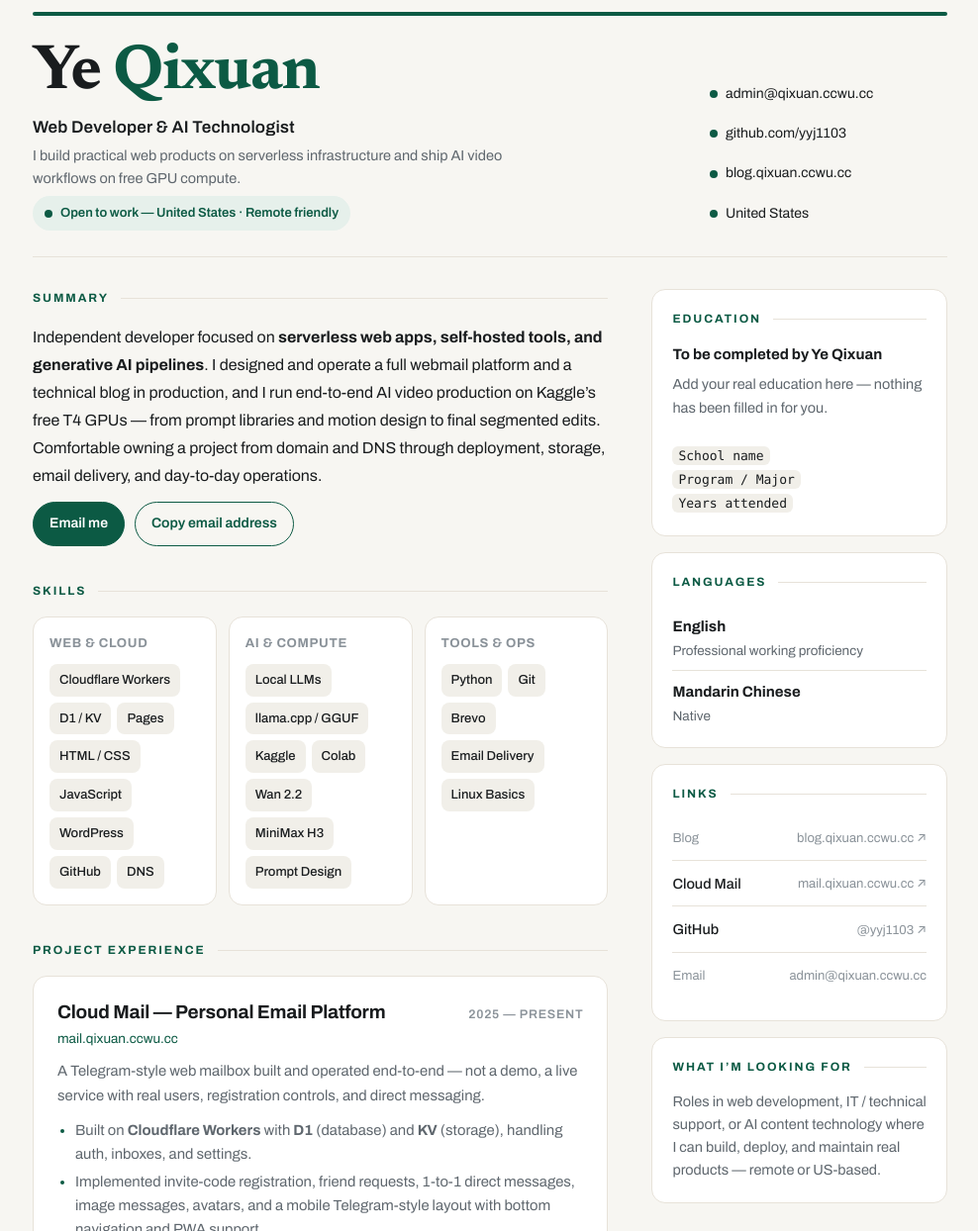
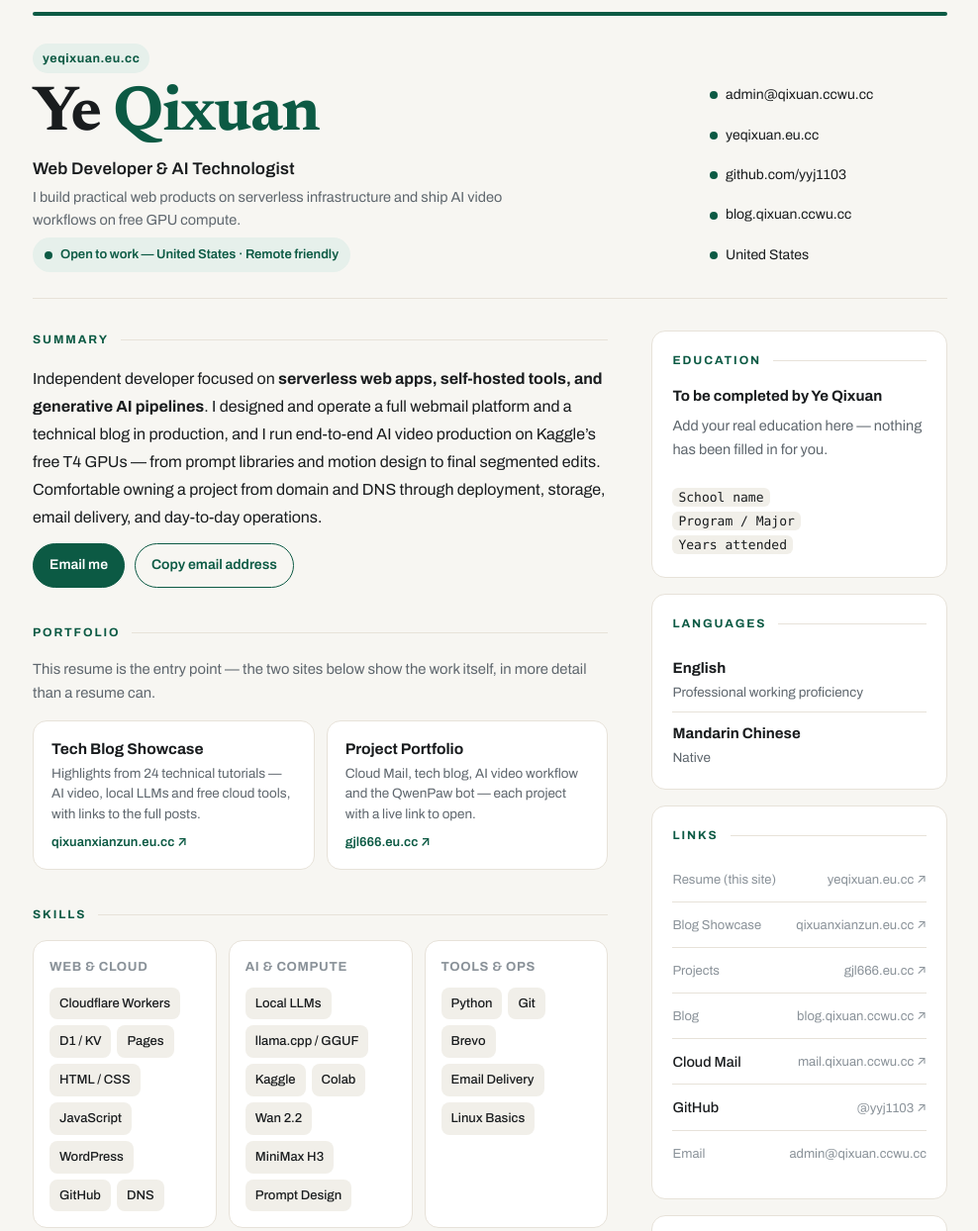
Before and after one commit to yyj1103/yeqixuan-resume, a plain HTML site: page index.html in a window 1280 px wide. Shown: the part 100-1344 px from the top of the page at 99% size, without its empty margins (145-1133 px from the left). Drawn offline with Linux system fonts and the light colour scheme.

Commit message:
Add files via upload

```diff
--- a/index.html
+++ b/index.html
@@ -5,7 +5,16 @@
 <meta name="viewport" content="width=device-width, initial-scale=1, viewport-fit=cover" />
 <meta name="color-scheme" content="light dark" />
 <link rel="icon" href="data:," />
-<title>Ye Qixuan — Resume</title>
+<title>Ye Qixuan — Resume | yeqixuan.eu.cc</title>
+<meta name="description" content="Resume of Ye Qixuan — Web Developer & AI Technologist. Serverless web apps, Cloud Mail, technical blog and AI video workflows. Open to work in the United States, remote friendly." />
+<link rel="canonical" href="https://yeqixuan.eu.cc/" />
+<meta property="og:type" content="profile" />
+<meta property="og:title" content="Ye Qixuan — Resume" />
+<meta property="og:description" content="Web Developer & AI Technologist. I build practical web products on serverless infrastructure and ship AI video workflows on free GPU compute." />
+<meta property="og:url" content="https://yeqixuan.eu.cc/" />
+<script type="application/ld+json">
+{"@context":"https://schema.org","@type":"Person","name":"Ye Qixuan","url":"https://yeqixuan.eu.cc/","email":"mailto:admin@qixuan.ccwu.cc","jobTitle":"Web Developer & AI Technologist","address":{"@type":"PostalAddress","addressCountry":"US"},"sameAs":["https://github.com/yyj1103","https://blog.qixuan.ccwu.cc","https://qixuanxianzun.eu.cc/","https://gjl666.eu.cc/"]}
+</script>
 <link rel="preconnect" href="https://fonts.googleapis.com">
 <link rel="preconnect" href="https://fonts.gstatic.com" crossorigin>
 <link href="https://fonts.googleapis.com/css2?family=Newsreader:opsz,wght@6..72,500;6..72,600;6..72,700&family=Archivo:wght@400;500;600;700&display=swap" rel="stylesheet">
@@ -187,6 +196,14 @@
     border-radius:12px; padding:16px 18px; font-size:13.5px; color:var(--muted); line-height:1.6;
   }
   .draft-note strong{color:var(--ink)}
+  .portfolio-strip{display:grid; gap:12px; margin-top:16px}
+  @media(min-width:640px){ .portfolio-strip{grid-template-columns:1fr 1fr} }
+  .portfolio-card{background:var(--paper); border:1px solid var(--line); border-radius:var(--radius); padding:16px 18px; display:block; color:var(--ink)}
+  .portfolio-card:hover{border-color:var(--accent); text-decoration:none}
+  .portfolio-card strong{display:block; font-size:15.5px; margin-bottom:2px}
+  .portfolio-card span{color:var(--muted); font-size:13.5px; line-height:1.5; display:block}
+  .portfolio-card em{font-style:normal; color:var(--accent); font-size:13px; font-weight:600; display:block; margin-top:8px}
+  .domain-badge{display:inline-flex; align-items:center; gap:7px; font-size:12.5px; font-weight:700; letter-spacing:.04em; color:var(--accent); background:var(--accent-soft); padding:5px 10px; border-radius:99px; margin-bottom:12px}
   footer{margin-top:28px; padding-top:20px; border-top:1px solid var(--line); color:var(--faint); font-size:13px; display:flex; justify-content:space-between; gap:12px; flex-wrap:wrap}
 
   @media print{
@@ -210,6 +227,7 @@
 
   <header class="header">
     <div>
+      <span class="domain-badge">yeqixuan.eu.cc</span>
       <h1 class="name">Ye <span>Qixuan</span></h1>
       <p class="role" data-i18n data-zh="网页开发与 AI 技术实践者">Web Developer &amp; AI Technologist</p>
       <p class="role-sub" data-i18n data-zh="我用无服务器架构做实用的网页产品，也用免费 GPU 算力跑通整套 AI 视频工作流。">I build practical web products on serverless infrastructure and ship AI video workflows on free GPU compute.</p>
@@ -217,6 +235,7 @@
     </div>
     <div class="contact" aria-label="Contact">
       <a href="mailto:admin@qixuan.ccwu.cc"><span class="dot"></span> admin@qixuan.ccwu.cc</a>
+      <a href="https://yeqixuan.eu.cc/" target="_blank" rel="noopener"><span class="dot"></span> yeqixuan.eu.cc</a>
       <a href="https://github.com/yyj1103" target="_blank" rel="noopener"><span class="dot"></span> github.com/yyj1103</a>
       <a href="https://blog.qixuan.ccwu.cc" target="_blank" rel="noopener"><span class="dot"></span> blog.qixuan.ccwu.cc</a>
       <span><span class="dot"></span> <span data-i18n data-zh="美国">United States</span></span>
@@ -237,6 +256,23 @@
           <a class="btn" href="mailto:admin@qixuan.ccwu.cc" data-i18n data-zh="发邮件给我">Email me</a>
           <button class="btn secondary" id="copyEmail" type="button" data-i18n data-zh="复制邮箱地址">Copy email address</button>
           <span class="toast" id="toast" role="status" aria-live="polite"></span>
+        </div>
+      </section>
+
+      <section aria-labelledby="portfolio-h">
+        <h2 id="portfolio-h" data-i18n data-zh="作品入口">Portfolio</h2>
+        <p style="color:var(--muted); font-size:14.8px; margin-bottom:4px" data-i18n data-zh="这份简历只是入口 — 下面两个站能直接看到我的文章和项目，比简历上写的更具体。">This resume is the entry point — the two sites below show the work itself, in more detail than a resume can.</p>
+        <div class="portfolio-strip">
+          <a class="portfolio-card" href="https://qixuanxianzun.eu.cc/" target="_blank" rel="noopener">
+            <strong data-i18n data-zh="技术博客展示 — qixuanxianzun.eu.cc">Tech Blog Showcase</strong>
+            <span data-i18n data-zh="24 篇技术教程的精选展示：AI 视频、本地大模型、免费云工具，点进去可看全文。">Highlights from 24 technical tutorials — AI video, local LLMs and free cloud tools, with links to the full posts.</span>
+            <em>qixuanxianzun.eu.cc ↗</em>
+          </a>
+          <a class="portfolio-card" href="https://gjl666.eu.cc/" target="_blank" rel="noopener">
+            <strong data-i18n data-zh="项目作品集 — gjl666.eu.cc">Project Portfolio</strong>
+            <span data-i18n data-zh="Cloud Mail、技术博客、AI 视频工作流、QwenPaw 机器人 — 每个项目都有可打开的链接。">Cloud Mail, tech blog, AI video workflow and the QwenPaw bot — each project with a live link to open.</span>
+            <em>gjl666.eu.cc ↗</em>
+          </a>
         </div>
       </section>
 
@@ -305,6 +341,20 @@
           </ul>
           <div class="tags"><span class="tag">Wan 2.2</span><span class="tag">MiniMax H3</span><span class="tag">Kaggle / Colab</span><span class="tag" data-i18n data-zh="提示词工程">Prompt Engineering</span><span class="tag">Python</span></div>
         </article>
+
+        <article class="project">
+          <div class="project-head">
+            <h3 data-i18n data-zh="QwenPaw AI 助手 — Telegram 机器人">QwenPaw AI Assistant — Telegram Bot</h3>
+            <span class="date" data-i18n data-zh="2025 — 至今">2025 — Present</span>
+          </div>
+          <a class="url" href="https://01a1f452-0296-760b-b2ab-08a40aed10bb.qwenpaw.platform.agentscope.io/" target="_blank" rel="noopener">QwenPaw Console ↗</a>
+          <p data-i18n data-zh="在 AgentScope 平台上部署并运营的 AI 助手，通过 Telegram 对外提供对话服务，接过 Gemini 和自定义 OpenAI 兼容接口。">An AI assistant deployed and operated on the AgentScope platform, serving conversations over Telegram, wired to Gemini and a custom OpenAI-compatible API.</p>
+          <ul>
+            <li data-i18n data-zh="完成 QwenPaw 部署、模型接入和 Telegram 机器人 @qixuan_assistant_bot 的连接与调试。">Deployed QwenPaw, connected models, and wired up the Telegram bot @qixuan_assistant_bot end-to-end.</li>
+            <li data-i18n data-zh="处理过模型限流、流式回复中断等问题，并为机器人写了身份与行为设定文件。">Handled model rate limits and streaming interruptions, and authored the bot’s profile and behaviour files.</li>
+          </ul>
+          <div class="tags"><span class="tag">AgentScope / QwenPaw</span><span class="tag">Telegram Bot</span><span class="tag">Gemini API</span><span class="tag" data-i18n data-zh="大模型运维">LLM Ops</span></div>
+        </article>
       </section>
 
       <section aria-labelledby="exp-h">
@@ -357,6 +407,9 @@
       <div class="side-card">
         <h2 data-i18n data-zh="链接">Links</h2>
         <ul class="link-list">
+          <li><a href="https://yeqixuan.eu.cc/" target="_blank" rel="noopener"><span data-i18n data-zh="简历站（本站）">Resume (this site)</span> <span>yeqixuan.eu.cc ↗</span></a></li>
+          <li><a href="https://qixuanxianzun.eu.cc/" target="_blank" rel="noopener"><span data-i18n data-zh="博客展示">Blog Showcase</span> <span>qixuanxianzun.eu.cc ↗</span></a></li>
+          <li><a href="https://gjl666.eu.cc/" target="_blank" rel="noopener"><span data-i18n data-zh="项目作品">Projects</span> <span>gjl666.eu.cc ↗</span></a></li>
           <li><a href="https://blog.qixuan.ccwu.cc" target="_blank" rel="noopener"><span data-i18n data-zh="博客">Blog</span> <span>blog.qixuan.ccwu.cc ↗</span></a></li>
           <li><a href="https://mail.qixuan.ccwu.cc" target="_blank" rel="noopener">Cloud Mail <span>mail.qixuan.ccwu.cc ↗</span></a></li>
           <li><a href="https://github.com/yyj1103" target="_blank" rel="noopener">GitHub <span>@yyj1103 ↗</span></a></li>
@@ -373,13 +426,9 @@
     </aside>
   </div>
 
-  <div class="draft-note">
-    <strong data-i18n data-zh="草稿说明——仅供 Ye Qixuan 本人看：">Draft note — for Ye Qixuan only:</strong> <span data-i18n data-zh="这份简历以你的技能和三个真实项目为主，链接都能点开。姓名、联系方式、博客、邮箱和 GitHub 都是真实的。教育背景一栏特意留空——没有编造任何学校、学位或年份。请只填你真实的教育经历，投给雇主之前再检查一遍工作经历里 2024 年的开始时间和职位名称。">This resume leads with your skills and your three real projects, with live links. Name, contact, blog, mail, and GitHub are real.
-    The Education section is intentionally left as a blank placeholder — no school, degree, or dates have been invented. Fill it in with your real education only, and check the 2024 start dates and job titles in Experience before sending this to an employer.</span>
-  </div>
-
+  <!-- Education is intentionally left blank in the sidebar: no school, degree or dates have been invented. Ye Qixuan to fill in real education only before sending to employers. -->
   <footer>
-    <span data-i18n data-zh="Ye Qixuan — 简历">Ye Qixuan — Resume</span>
+    <span data-i18n data-zh="Ye Qixuan — 简历 · yeqixuan.eu.cc">Ye Qixuan — Resume · yeqixuan.eu.cc</span>
     <span><span data-i18n data-zh="美国">United States</span> · admin@qixuan.ccwu.cc</span>
   </footer>
 </div>
@@ -395,7 +444,7 @@
     }
     var btnZh = document.getElementById('langZh');
     var btnEn = document.getElementById('langEn');
-    var titles = { en: 'Ye Qixuan — Resume', zh: 'Ye Qixuan — 简历' };
+    var titles = { en: 'Ye Qixuan — Resume | yeqixuan.eu.cc', zh: 'Ye Qixuan — 简历 | yeqixuan.eu.cc' };
 
     function setLang(lang){
       currentLang = lang;
```
Also changed, not shown: 1 other file.
